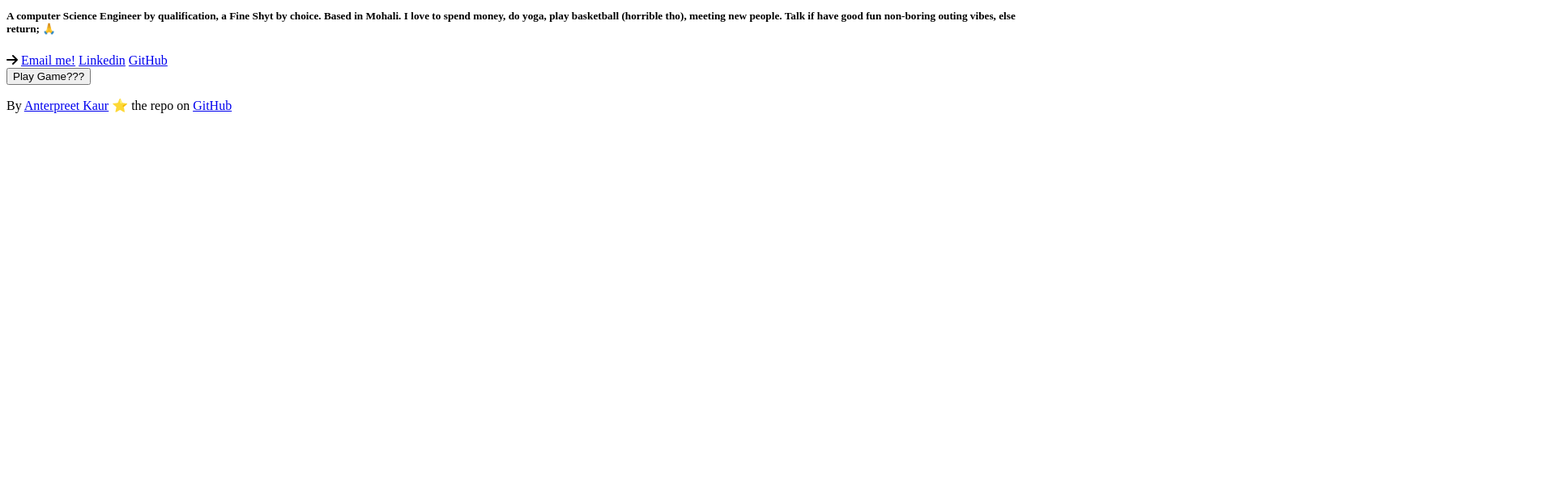
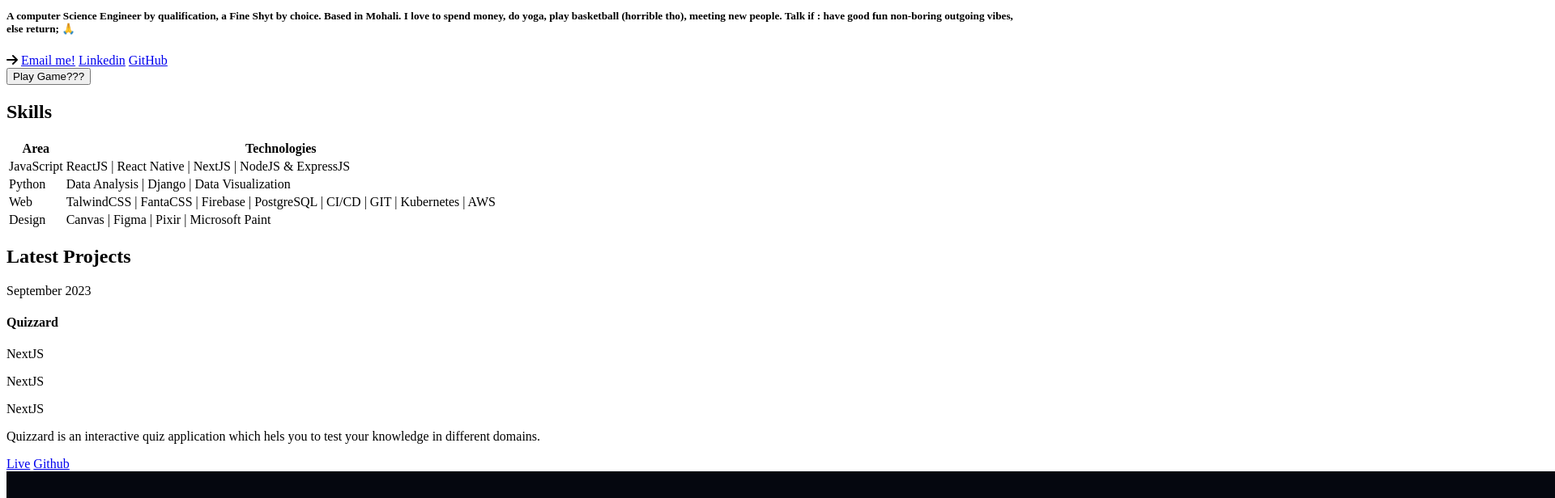
Before and after one commit to AnterpreetK/Web-Portfolio, a plain HTML site: page index.html in a window 1280 px wide. Shown: the part 140-756 px from the top of the page at 81% size, 1920 px wide, since content can reach past the window. Drawn offline with Linux system fonts and the light colour scheme.

Commit message:
updated html

```diff
--- a/index.html
+++ b/index.html
@@ -25,7 +25,7 @@
             <h5 class="intro-description">
                 A computer Science Engineer by qualification, a Fine Shyt by choice.
                 Based in Mohali. I love to spend money, do yoga, play basketball (horrible tho), meeting new people.
-                Talk if have good fun non-boring outing vibes, else return; 🙏
+                Talk if : have good fun non-boring outgoing vibes, else return; 🙏
             </h5>
             <div class="links-container">
                 <i class="fa-solid link-arrow fa-arrow-right"></i>
@@ -43,6 +43,117 @@
                 <button style="display: none;" onclick="">Redeem yourself bitch!</button>
             </div>
         </section>
+        <section>
+            <h2>Skills</h2>
+            <table>
+                <thead>
+                    <tr>
+                        <th>Area</th>
+                        <th>Technologies</th>
+                    </tr>
+                </thead>
+                <tbody>
+                    <tr>
+                        <td>JavaScript</td>
+                        <td>ReactJS | React Native | NextJS | NodeJS & ExpressJS</td>
+                    </tr>
+                    <tr>
+                        <td>Python</td>
+                        <td>Data Analysis | Django | Data Visualization</td>
+                    </tr>
+                    <tr>
+                        <td>Web</td>
+                        <td>TalwindCSS | FantaCSS | Firebase | PostgreSQL | CI/CD | GIT | Kubernetes | AWS</td>
+                    </tr>
+                    <tr>
+                        <td>Design</td>
+                        <td>Canvas | Figma | Pixir | Microsoft Paint</td>
+                    </tr>
+                </tbody>
+            </table>
+        </section>
+        <section>
+            <h2>Latest Projects</h2>
+            <div class="card-grid">
+                <div class="project-card">
+                    <div>
+                        <p>September 2023</p>
+                        <h4>Quizzard</h4>
+                        <div class="tech-list">
+                            <div class="card-button-secondary">
+                                <p>NextJS</p>
+                            </div>
+                            <div class="card-button-secondary">
+                                <p>NextJS</p>
+                            </div>
+                            <div class="card-button-secondary">
+                                <p>NextJS</p>
+                            </div>
+                        </div>
+                        <p>Quizzard is an interactive quiz application which hels you to test your knowledge in different domains.</p>
+                        <div class="project-links">
+                            <a target="_blank" href="/">Live</a>
+                            <a target="_blank" href="/">Github</a>
+                        </div>
+                    </div>
+                    <div class="img-div">
+                        <img class="big-img" src="public/fantacss.png" alt="">
+                    </div>
+                </div>
+
+                <div class="project-card">
+                    <div>
+                        <p>September 2023</p>
+                        <h4>Quizzard</h4>
+                        <div class="tech-list">
+                            <div class="card-button-secondary">
+                                <p>NextJS</p>
+                            </div>
+                            <div class="card-button-secondary">
+                                <p>NextJS</p>
+                            </div>
+                            <div class="card-button-secondary">
+                                <p>NextJS</p>
+                            </div>
+                        </div>
+                        <p>Quizzard is an interactive quiz application which hels you to test your knowledge in different domains.</p>
+                        <div class="project-links">
+                            <a target="_blank" href="/">Live</a>
+                            <a target="_blank" href="/">Github</a>
+                        </div>
+                    </div>
+                    <div class="img-div">
+                        <img class="big-img" src="public/fantacss.png" alt="">
+                    </div>
+                </div>
+
+                <div class="project-card">
+                    <div>
+                        <p>September 2023</p>
+                        <h4>Quizzard</h4>
+                        <div class="tech-list">
+                            <div class="card-button-secondary">
+                                <p>NextJS</p>
+                            </div>
+                            <div class="card-button-secondary">
+                                <p>NextJS</p>
+                            </div>
+                            <div class="card-button-secondary">
+                                <p>NextJS</p>
+                            </div>
+                        </div>
+                        <p>Quizzard is an interactive quiz application which hels you to test your knowledge in different domains.</p>
+                        <div class="project-links">
+                            <a target="_blank" href="/">Live</a>
+                            <a target="_blank" href="/">Github</a>
+                        </div>
+                    </div>
+                    <div class="img-div">
+                        <img class="big-img" src="public/fantacss.png" alt="">
+                    </div>
+                </div>
+            </div>
+        </section>
     </main>
     <footer>
         <p>By <a href="index.html">Anterpreet Kaur</a> ⭐ the repo on <a target="_blank" href="https://github.com/AnterpreetK/Web-Portfolio">GitHub</a></p>
```
